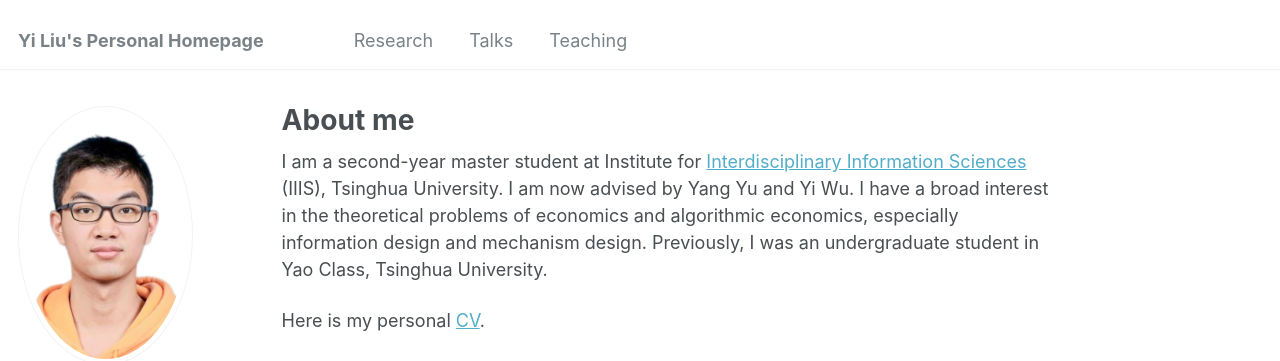
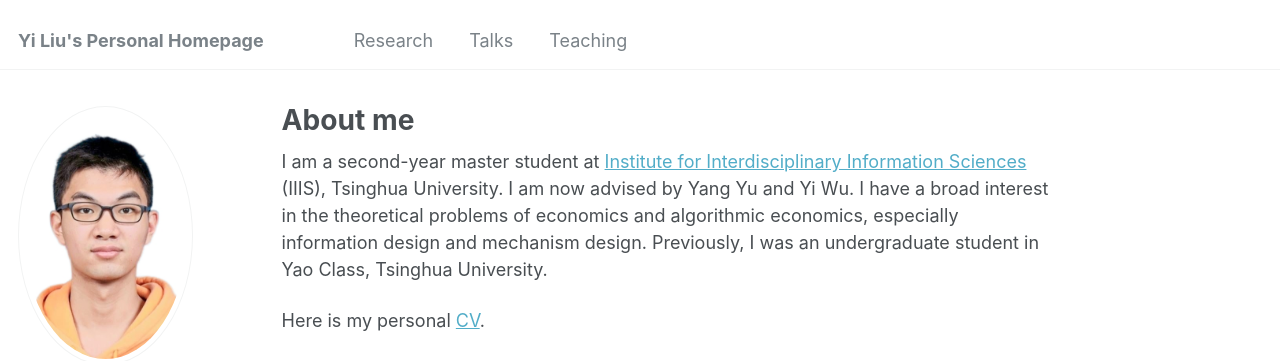
Before and after one commit to Leasy/Leasy.github.io, a Jekyll site: the page built from _pages/about.md, in a window 1280 px wide. Shown: the top 361 px of the page. Built offline with Jekyll 4.4.1, drawn with Linux system fonts in a browser that asks for light colours; some web fonts are replaced.

```diff
--- a/_pages/about.md
+++ b/_pages/about.md
@@ -7,6 +7,6 @@ redirect_from:
   - /about.html
 ---
 
-I am a second-year master student at Institute for [Interdisciplinary Information Sciences](https://iiis.tsinghua.edu.cn/) (IIIS), Tsinghua University. I am now advised by Yang Yu and Yi Wu. I have a broad interest in the theoretical problems of economics and algorithmic economics, especially information design and mechanism design. Previously, I was an undergraduate student in Yao Class, Tsinghua University.
+I am a second-year master student at [Institute for Interdisciplinary Information Sciences](https://iiis.tsinghua.edu.cn/) (IIIS), Tsinghua University. I am now advised by Yang Yu and Yi Wu. I have a broad interest in the theoretical problems of economics and algorithmic economics, especially information design and mechanism design. Previously, I was an undergraduate student in Yao Class, Tsinghua University.
 
 Here is my personal [CV](/files/Yi_Liu_s_CV.pdf).
```
